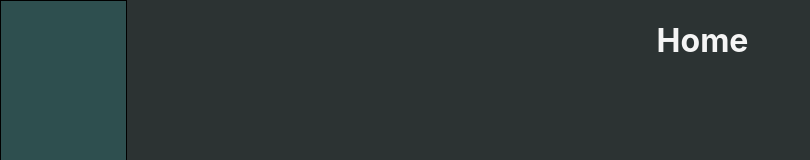
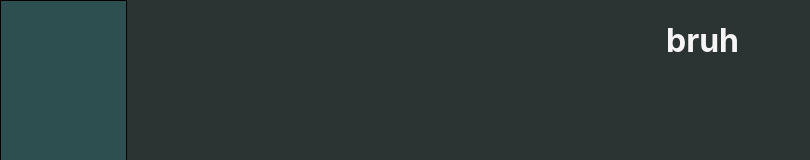
Before and after one commit to kbaggott1/MessageApp, a React (Create React App) app in the folder frontend/: page / in a window 1280 px wide. Shown: the top 160 px of the page, without its empty margins (0-810 px from the left). Built offline with nearby package versions, Linux system fonts and the light colour scheme.

Commit message:
pushin p
pushin p

```diff
--- a/frontend/src/components/App.js
+++ b/frontend/src/components/App.js
@@ -12,26 +12,23 @@ import { Register } from '../pages/Register';
 const LoggedInContext = createContext({
   isLoggedin: false,
   setIsLoggedIn: () => {},
+})
 
+const LoggedInUserContext = createContext({
   userdata: null,
   setUserdata: () => {}
 })
-
-/*
-const LoggedInUser = createContext({
-  userdata: null,
-  setUserdata: () => {}
-})
-*/
 
 function App() {
   const [isLoggedin, setIsLoggedIn] = useState(false);
   const [userData, setUserData] = useState(null);
 
-  const loggedInValueAndSetter = [isLoggedin, setIsLoggedIn, userData, setUserData];
+  const loggedInValueAndSetter = [isLoggedin, setIsLoggedIn];
+  const userDataGetterAndSetter = [userData, setUserData]
 
   return (
     <div className='App'>
+        <LoggedInUserContext.Provider value={userDataGetterAndSetter}>
       <LoggedInContext.Provider value={loggedInValueAndSetter}>
     <Routes>
     <Route path="/" element={ <MainLayout/>}>
@@ -44,9 +41,10 @@ function App() {
     </Route>
     </Routes>
       </LoggedInContext.Provider>
+        </LoggedInUserContext.Provider>
     </div>
   );
 }
 
 export default App;
-export {LoggedInContext}
+export {LoggedInContext, LoggedInUserContext}
--- a/frontend/src/components/LoginComponents/LoginForm.js
+++ b/frontend/src/components/LoginComponents/LoginForm.js
@@ -1,11 +1,12 @@
 import { useContext, useState } from 'react';
 import { useNavigate, NavLink } from 'react-router-dom';
-import { LoggedInContext } from "../App.js"
+import { LoggedInContext, LoggedInUserContext } from "../App.js"
 
 export function LoginForm() {
     const [username, setUsername] = useState(null);
     const [password, setPassword] = useState(null);
     const [ isLoggedin, setIsLoggedIn ] = useContext(LoggedInContext);
+    const [ userData, setUserData ] = useContext(LoggedInUserContext);
     const navigate = useNavigate();
 
     //Handles the request to create a user
@@ -29,6 +30,9 @@ export function LoginForm() {
             const response = await fetch("http://localhost:1337/session/login", requestOptions);
             if(response.status === 200){
                 alert("Success! You have been logged in");
+                const userByUsername = await getUserByUsername(username);
+                setUserData(userByUsername);
+                console.log(userData);
                 setIsLoggedIn(true);
                 navigate('/');
             }
@@ -65,6 +69,25 @@ export function LoginForm() {
         </>
 
     )
+}
 
 
+async function getUserByUsername(findThisUser) {
+    /*
+    const requestOptions = {
+        method: "GET",
+        credentials: "include",
+        mode: 'cors', // this cannot be 'no-cors'
+        headers: {
+          'Content-Type': 'application/json',
+        },
+        body: JSON.stringify({
+            username: findThisUser,
+        }),
+    };
+    */
+
+    const response = await fetch("http://localhost:1337/users/"+ findThisUser);
+    const result = await response.json();
+    return result;
 }
--- a/frontend/src/pages/Home.js
+++ b/frontend/src/pages/Home.js
@@ -1,7 +1,15 @@
+import { useContext, useState } from 'react';
+import { LoggedInUserContext } from "../components/App.js"
+
 /**
  * A component for the home page
  * @returns A JSX component containing the home page
  */
 export function Home() {
-    return <h1>Home</h1>
+    const [ userData, setUserData ] = useContext(LoggedInUserContext);
+    return (
+        <>
+            {userData ? <h1> {userData.firstName} </h1> : <h1> bruh </h1>}
+        </>
+    )
 }
```
Lines whose indentation alone changed are shown as unchanged.
